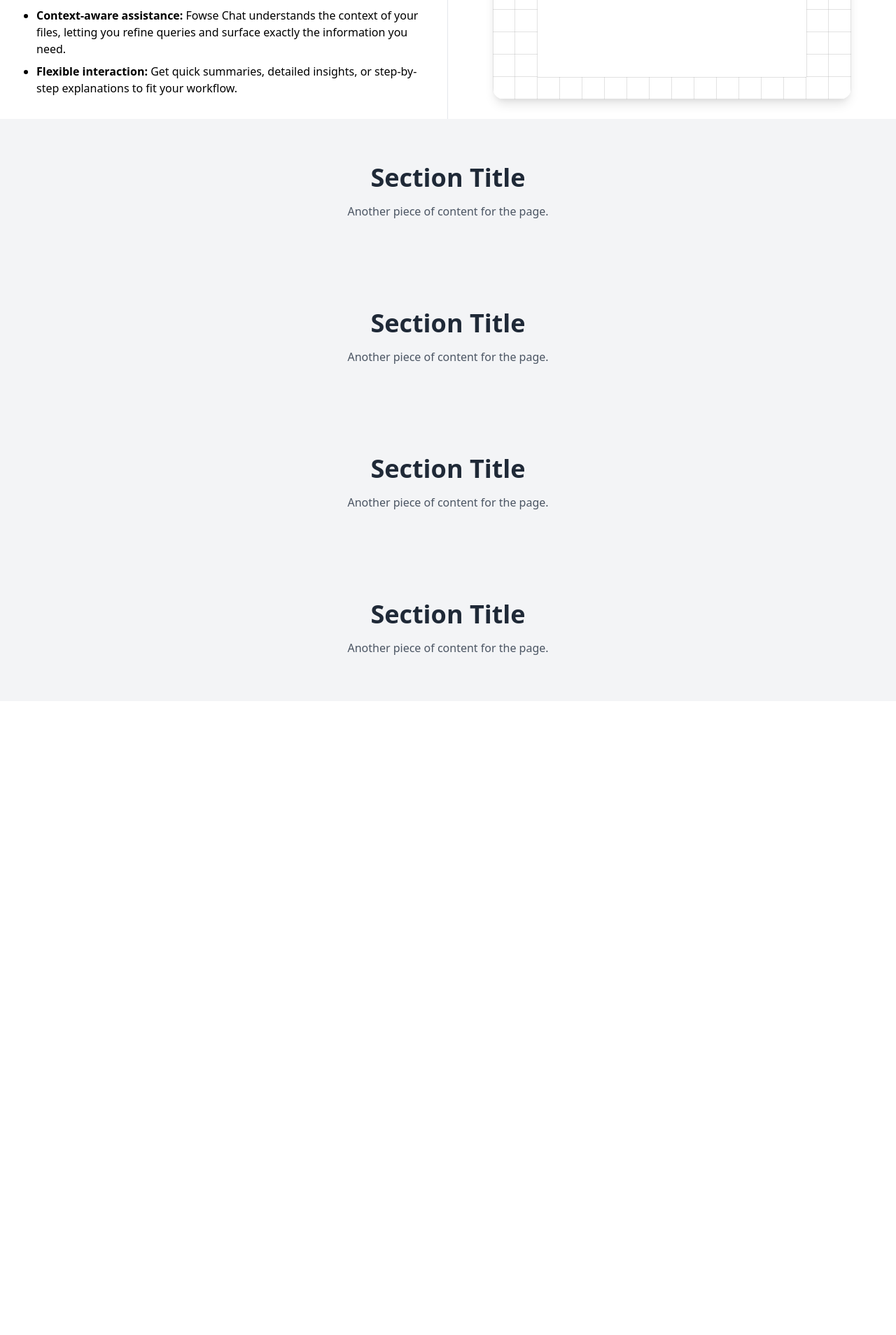
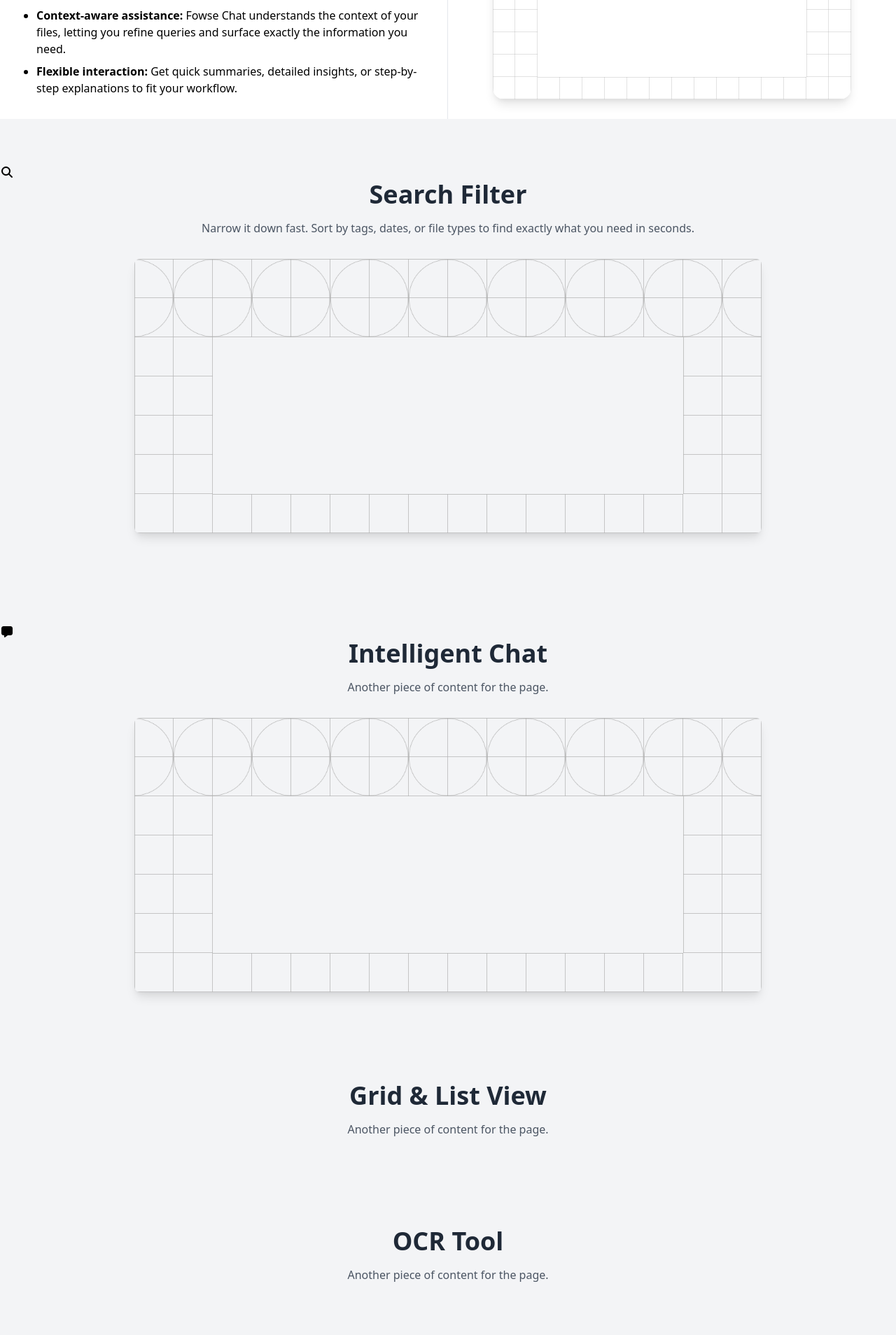
Before and after one commit to 09078270504/EDMS, a Django app: page / in a window 1280 px wide. Shown: the part 1241-3149 px from the top of the page at 70% size. Before the commit the page ends 2177 px from the top, so only its background shows below. Run offline with Django 5.2, Linux system fonts and the light colour scheme; some libraries are stand-ins or nearby versions.

Commit message:
feat(base): additional contents - don

```diff
--- a/webocr/templates/base.html
+++ b/webocr/templates/base.html
@@ -128,22 +128,43 @@
 
       <!-- Another Section -->
       <div class="py-16 bg-gray-100">
-        <h2 class="text-4xl text-center font-semibold text-gray-800">Section Title</h2>
+        <i class="fa-solid fa-magnifying-glass"></i>
+        <h2 class="text-4xl text-center font-semibold text-gray-800">Search Filter </h2>
+        <p class="text-center mt-4 text-gray-600">Narrow it down fast. Sort by tags, dates, or file types to
+          find exactly what you need in seconds.
+        </p>
+        <div class="mt-8 flex justify-center">
+          <img src="{% static 'img/background_fowse.png' %}" alt="Feature Image" class="w-full max-w-4xl rounded-lg shadow-lg">
+        </div>
+      </div>
+
+      <div class="py-16 bg-gray-100">
+        <i class="fa-solid fa-message"></i>
+        <h2 class="text-4xl text-center font-semibold text-gray-800">Intelligent Chat</h2>
         <p class="text-center mt-4 text-gray-600">Another piece of content for the page.</p>
+        <div class="mt-8 flex justify-center">
+          <img src="{% static 'img/background_fowse.png' %}" alt="Feature Image" class="w-full max-w-4xl rounded-lg shadow-lg">
+        </div>
       </div>
+
       <!-- More sections can be added here -->
        <div class="py-16 bg-gray-100">
-        <h2 class="text-4xl text-center font-semibold text-gray-800">Section Title</h2>
+        <h2 class="text-4xl text-center font-semibold text-gray-800">Grid & List View</h2>
         <p class="text-center mt-4 text-gray-600">Another piece of content for the page.</p>
       </div>
 
       <div class="py-16 bg-gray-100">
-        <h2 class="text-4xl text-center font-semibold text-gray-800">Section Title</h2>
+        <h2 class="text-4xl text-center font-semibold text-gray-800">OCR Tool</h2>
         <p class="text-center mt-4 text-gray-600">Another piece of content for the page.</p>
       </div>
 
       <div class="py-16 bg-gray-100">
-        <h2 class="text-4xl text-center font-semibold text-gray-800">Section Title</h2>
+        <h2 class="text-4xl text-center font-semibold text-gray-800">Dark Mode</h2>
+        <p class="text-center mt-4 text-gray-600">Another piece of content for the page.</p>
+      </div>
+
+      <div class="py-16 bg-gray-100">
+        <h2 class="text-4xl text-center font-semibold text-gray-800">Footer</h2>
         <p class="text-center mt-4 text-gray-600">Another piece of content for the page.</p>
       </div>
 
```
Also changed, not shown: 2 other files.
